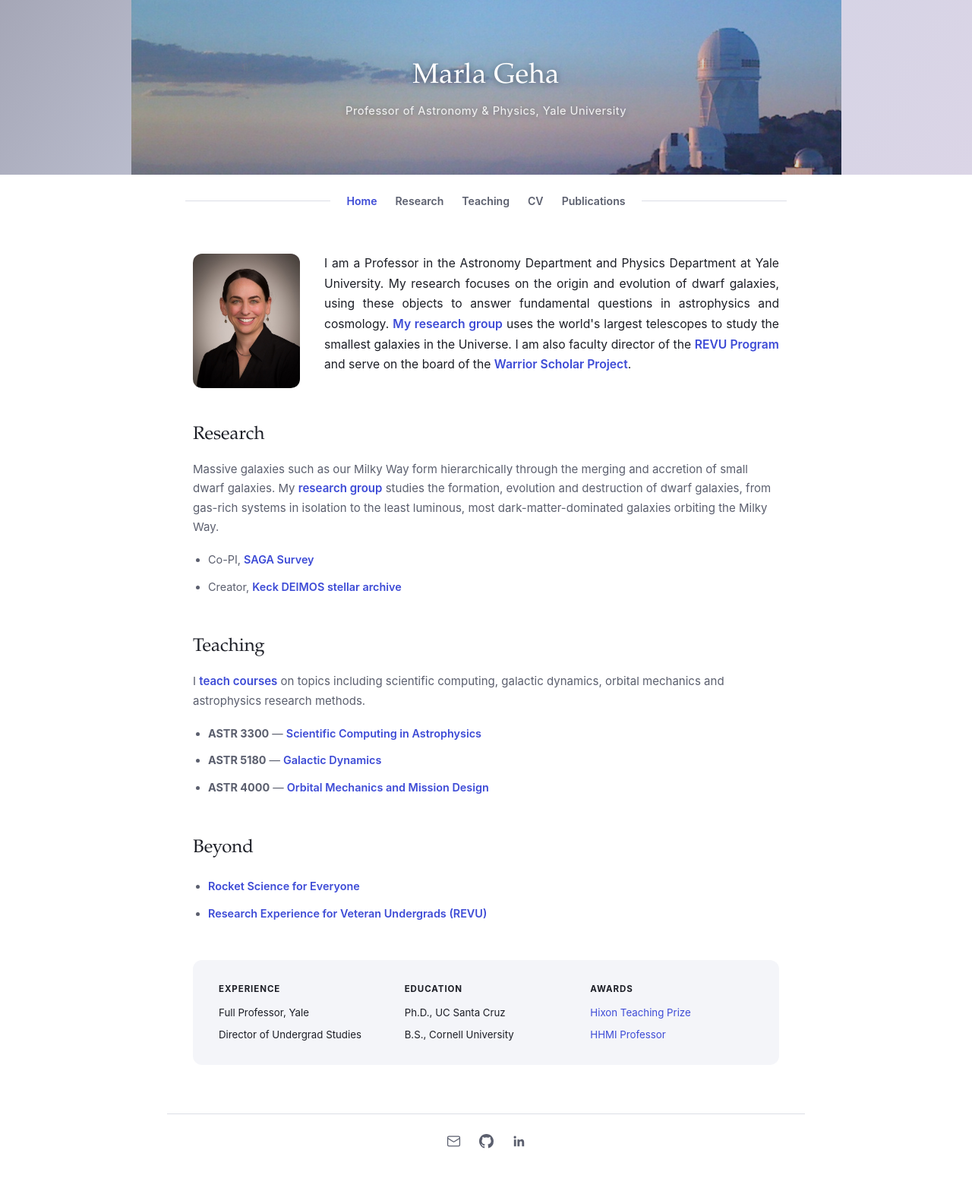
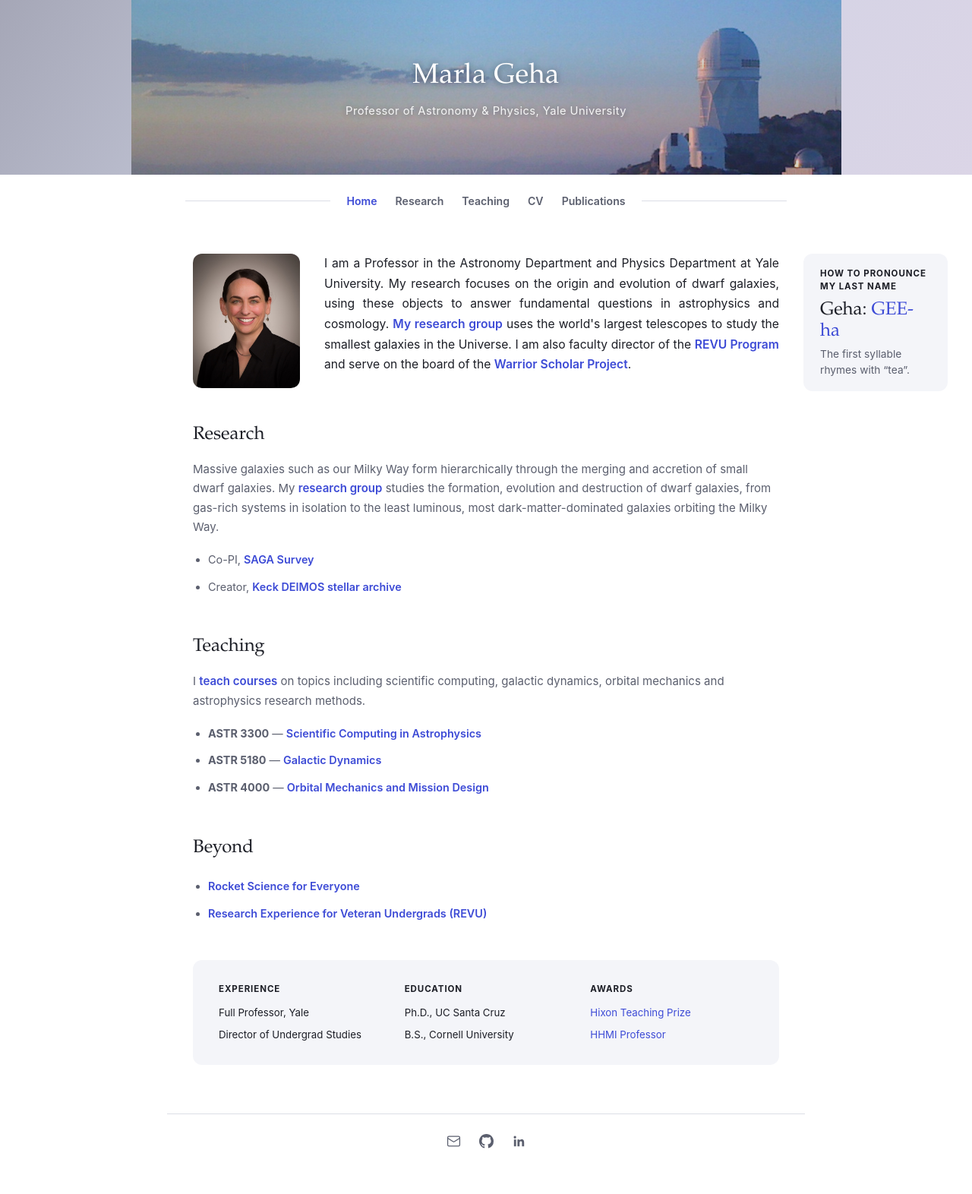
Before and after one commit to geha-group/geha-group.github.io, a Jekyll site: the page mgeha/index.html, which Jekyll copies as it is, in a window 1280 px wide. Shown: the whole page at 76% size. Built offline with Jekyll 4.4.1, drawn with Linux system fonts in a browser that asks for light colours.

Commit message:
Add name pronunciation card to /mgeha homepage
Side card beside the bio on wide windows, below the content on narrow ones.

Co-Authored-By: Claude Sonnet 5.5 <noreply@anthropic.com>

```diff
--- a/mgeha/css/style.css
+++ b/mgeha/css/style.css
@@ -49,7 +49,17 @@ a{ color:inherit; text-decoration:none; }
 .navbar a.active{ color:var(--accent); }
 
 /* ---- main content ---- */
-.content{ max-width:820px; margin:0 auto; padding:36px 24px 20px; }
+.content{ max-width:820px; margin:0 auto; padding:36px 24px 20px; position:relative; }
+
+/* ---- pronunciation card: beside the content on wide windows, below it on narrow ones ---- */
+.pron-card{ background:var(--panel); border-radius:12px; padding:18px 22px; }
+.pron-label{ font-size:.72rem; font-weight:700; text-transform:uppercase; letter-spacing:.08em; color:var(--ink); margin:0 0 8px; }
+.pron-say{ font-family:"Palatino Linotype","Book Antiqua",Palatino,Georgia,serif; font-size:1.5rem; color:var(--ink); margin:0 0 4px; line-height:1.2; }
+.pron-say b{ font-weight:400; color:var(--accent); }
+.pron-note{ font-size:.86rem; color:var(--soft); margin:0; line-height:1.5; }
+@media (min-width:1240px){
+  .pron-side{ position:absolute; top:36px; left:calc(100% + 8px); width:190px; }
+}
 
 .bio-row{ display:flex; gap:32px; align-items:flex-start; margin-bottom:44px; }
 .headshot{ flex:0 0 141px; width:141px; height:auto; aspect-ratio:476/596; border-radius:12px; object-fit:cover; }
--- a/mgeha/index.html
+++ b/mgeha/index.html
@@ -93,6 +93,14 @@
       </div>
     </section>
 
+    <aside class="pron-side">
+      <div class="pron-card">
+        <p class="pron-label">How to pronounce my last name</p>
+        <p class="pron-say">Geha: <b>GEE-ha</b></p>
+        <p class="pron-note">The first syllable rhymes with &ldquo;tea&rdquo;.</p>
+      </div>
+    </aside>
+
   </main>
 
   <footer>
```
